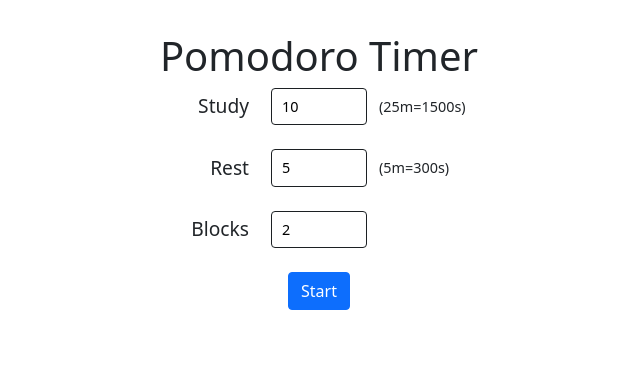
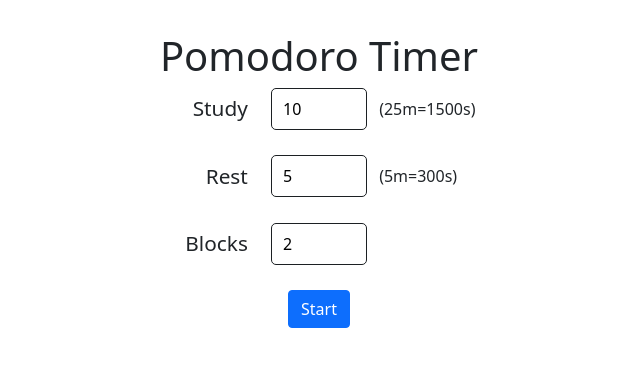
Before and after one commit to shohinsan/sjsu_cmpe_131, a Flask app: page /timer in a window 1280 px wide. Shown: the part 74-441 px from the top of the page, without its empty margins (321-961 px from the left). Run offline with Flask 2, Linux system fonts and the light colour scheme; a user stored in the database is signed in; some libraries are stand-ins or nearby versions.

Commit message:
css reduction applied

```diff
--- a/alpha/projectdir/static/css/timexx.css
+++ b/alpha/projectdir/static/css/timexx.css
@@ -1,25 +1,6 @@
-
-
-.u-center-text {
-    display: block;
-    text-align: center;
-}
-
-.header {
-    background-color: #1c2023;
-    font-weight: bold;
-    color: white;
-    padding: .5rem 2rem;
-    margin-bottom: 1.75rem;
-}
-
-.header__logo {
-    font-size: 1rem;
-}
-
 .heading {
     display: block;
-    font-size: 1.5rem;
+    font-size: 1.6rem;
     text-align: center;
     margin-bottom: 2rem;
     text-transform: uppercase;
@@ -27,93 +8,58 @@
 
 .timer {
     display: block;
-    font-size: 4rem;
+    font-size: 5rem;
     text-align: center;
-    margin-bottom: .75rem;
+    margin-bottom: .76rem;
 }
 
 .main {
-    padding: 0 1.25rem;
+    padding: 0 1.26rem;
 }
 
 .form {
     display: grid;
-    grid-template-columns: 1fr 1fr 1fr;
-    row-gap: 1.5rem;
-    column-gap: .75rem;
+    grid-template-columns: 2fr 2fr 2fr;
+    row-gap: 1.6rem;
+    column-gap: .76rem;
     align-items: center;
-    font-size: 0.9rem;
+    font-size: 1rem;
     width: auto;
 }
 
-@media screen and (min-width: 26rem) {
+@media screen and (min-width: 30rem) {
     .form {
-        grid-template-columns: 1fr auto 1fr;
+        grid-template-columns: 2fr auto 2fr;
     }
 }
 
-.form__button-container {
+.fixed_button_center_justified {
     display: grid;
     justify-content: center;
     grid-column: 1 / 4;
 }
 
-.form__input {
+.fixed_form {
     max-width: 6rem;
     width: 100%;
-    border-radius: 4px;
+    border-radius: 5px;
     border: 1px solid #1c2023;
-    padding: 7px 10px;
+    padding: 8px 11px;
     font-size: inherit;
     justify-self: center;
 }
 
-.form__label {
-    margin-right: 10px;
-    font-size: 1.2rem;
+.fixed_label {
+    margin-right: 11px;
+    font-size: 1.3rem;
     text-align: right;
-}
-
-.button {
-    grid-column: 2 / 3;
-    font-size: 1.2rem;
-    padding: 10px 30px;
-    border: 1px solid #1c2023;
-    background-color: white;
-    cursor: pointer;
-    transition: background-color 0.1s ease-in-out;
-}
-
-.button:hover {
-    background-color: #75BDF1;
 }
 
 .progress {
     display: block;
-    width: 80%;
+    width: 90%;
     margin: 0 auto;
-    border: 1px solid #cdc7c2;
+    border: 6px solid #cdc7c2;
     background-image: none;
     -webkit-appearance: none;
 }
-
-.progress,
-.progress::-webkit-progress-bar {
-    background-color: #fff;
-}
-
-.progress--set::-webkit-progress-value {
-    background-color: #F56565;
-}
-
-.progress--set::-moz-progress-bar {
-    background-color: #F56565;
-}
-
-.progress--rest::-webkit-progress-value {
-    background-color: #65F596;
-}
-
-.progress--rest::-moz-progress-bar {
-    background-color: #65F596;
-}
--- a/alpha/projectdir/templates/timing/rest.html
+++ b/alpha/projectdir/templates/timing/rest.html
@@ -5,7 +5,7 @@
     <div class="container justify-content-center">
         <h2 class="heading">Rest</h2>
         <span class="timer" id="timer">{{ rest }}s</span>
-        <progress max="{{ rest }}" value="{{ rest }}" class="progress progress--rest" id="progressBar"></progress>
+        <progress max="{{ rest }}" value="{{ rest }}" class="progress rest-progress" id="progressBar"></progress>
     </div>
 
 
--- a/alpha/projectdir/templates/timing/study.html
+++ b/alpha/projectdir/templates/timing/study.html
@@ -5,7 +5,7 @@
     <div class="container justify-content-center">
         <h2 class="heading">Study</h2>
         <span class="timer" id="timer">{{ study }}s</span>
-        <progress max="{{ study }}" value="{{ study }}" class="progress progress--set " id="progressBar"></progress>
+        <progress max="{{ study }}" value="{{ study }}" class="progress study-progress " id="progressBar"></progress>
     </div>
 
     <script type="application/javascript">
--- a/alpha/projectdir/templates/timing/timer.html
+++ b/alpha/projectdir/templates/timing/timer.html
@@ -11,19 +11,19 @@
         <div class="container">
             <form class="form" method="POST">
 
-                <label class="form__label" for="study">Study</label>
-                <input class="form__input" type="number" name="study" id="study" value="10"/>
+                <label class="fixed_label" for="study">Study</label>
+                <input class="fixed_form" type="number" name="study" id="study" value="10"/>
                 <span class="units">(25m=1500s)</span>
 
-                <label class="form__label" for="rest">Rest</label>
-                <input class="form__input" type="number" name="rest" id="rest" value="5"/>
+                <label class="fixed_label" for="rest">Rest</label>
+                <input class="fixed_form" type="number" name="rest" id="rest" value="5"/>
                 <span class="units">(5m=300s)</span>
 
-                <label class="form__label" for="blocks">Blocks</label>
-                <input class="form__input" type="number" name="blocks" id="blocks" value="2"/>
+                <label class="fixed_label" for="blocks">Blocks</label>
+                <input class="fixed_form" type="number" name="blocks" id="blocks" value="2"/>
                 <span class="units"></span>
 
-                <div class="form__button-container">
+                <div class="fixed_button_center_justified">
                     <button class="btn btn-primary" type="submit">Start</button>
                 </div>
 
```
